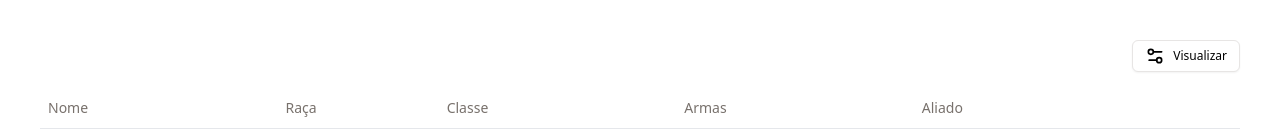
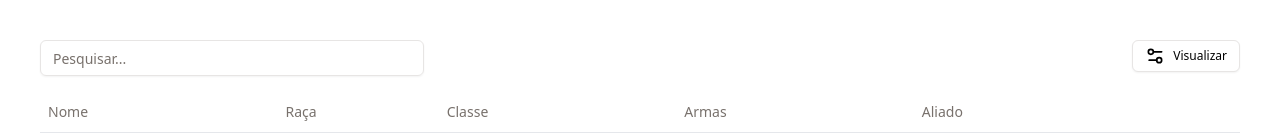
Before and after one commit to mchjohn/react-template, a React (Vite) app: page / in a window 1280 px wide. Shown: the top 139 px of the page. Built offline with nearby package versions, Linux system fonts and the light colour scheme.

Commit message:
feat: implements filters

```diff
--- /dev/null
+++ b/src/components/DataTable/DataTableTextField.tsx
@@ -0,0 +1,37 @@
+import { Input } from '@/components/ui/input';
+
+import { useDataTable } from './DataTableContext';
+
+interface IDataTableTextFieldProps {
+  column?: string;
+  placeholder?: string;
+}
+
+export function DataTableTextField({
+  column,
+  placeholder = 'Pesquisar...',
+}: IDataTableTextFieldProps) {
+  const { table } = useDataTable();
+
+  if (column) {
+    const tableColumn = table.getColumn(column);
+    const value = tableColumn?.getFilterValue() as string | undefined;
+
+    return (
+      <Input
+        placeholder={placeholder}
+        className="w-96"
+        value={value ?? ''}
+        onChange={(event) => tableColumn?.setFilterValue(event.target.value)}
+      />
+    );
+  }
+
+  return (
+    <Input
+      placeholder={placeholder}
+      className="w-96"
+      onChange={(event) => table?.setGlobalFilter(event.target.value)}
+    />
+  );
+}
--- a/src/components/DataTable/index.tsx
+++ b/src/components/DataTable/index.tsx
@@ -1,6 +1,7 @@
 import {
   ColumnDef,
   getCoreRowModel,
+  getFilteredRowModel,
   useReactTable,
 } from '@tanstack/react-table';
 import { ReactNode } from 'react';
@@ -23,6 +24,7 @@ export function DataTable<TData>({
     columns,
     columnResizeMode: 'onChange',
     getCoreRowModel: getCoreRowModel(),
+    getFilteredRowModel: getFilteredRowModel(),
   });
 
   return (
--- a/src/components/UsersTable/index.tsx
+++ b/src/components/UsersTable/index.tsx
@@ -1,6 +1,7 @@
 import { DataTable } from '../DataTable';
 import { DataTableColumnsVisibilityDropdown } from '../DataTable/DataTableColumnsVisibilityDropdown';
 import { DataTableContent } from '../DataTable/DataTableContent';
+import { DataTableTextField } from '../DataTable/DataTableTextField';
 
 import { COLUMNS } from './columns';
 import { USERS } from './data';
@@ -8,7 +9,8 @@ import { USERS } from './data';
 export function UsersTable() {
   return (
     <DataTable data={USERS} columns={COLUMNS}>
-      <div className="flex justify-end mb-4">
+      <div className="flex justify-between mb-4">
+        <DataTableTextField />
         <DataTableColumnsVisibilityDropdown />
       </div>
 
--- /dev/null
+++ b/src/components/ui/input.tsx
@@ -0,0 +1,20 @@
+import * as React from 'react';
+
+import { cn } from '@/lib/utils';
+
+const Input = React.forwardRef<HTMLInputElement, React.ComponentProps<'input'>>(
+  ({ className, type, ...props }, ref) => (
+    <input
+      type={type}
+      className={cn(
+        'flex h-9 w-full rounded-md border border-input bg-transparent px-3 py-1 text-base shadow-sm transition-colors file:border-0 file:bg-transparent file:text-sm file:font-medium file:text-foreground placeholder:text-muted-foreground focus-visible:outline-none focus-visible:ring-1 focus-visible:ring-ring disabled:cursor-not-allowed disabled:opacity-50 md:text-sm',
+        className,
+      )}
+      ref={ref}
+      {...props}
+    />
+  ),
+);
+Input.displayName = 'Input';
+
+export { Input };
```
